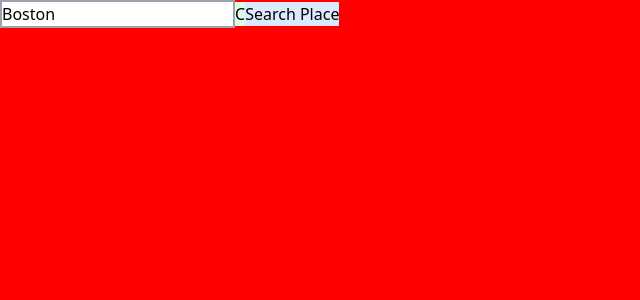
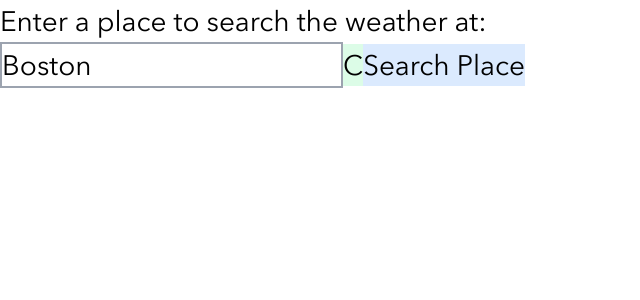
Before and after one commit to christian7974/React-Weather-App, a React (Create React App) app: page / in a window 1280 px wide. Shown: the top 300 px of the page, without its empty margins (0-640 px from the left). Built offline with nearby package versions, Linux system fonts and the light colour scheme; no server answers.

Commit message:
Added Styling
Added some basic styling (colors, font sizes); getting used to working with Tailwind.

```diff
--- a/src/App.jsx
+++ b/src/App.jsx
@@ -19,7 +19,9 @@ function App() {
   };
 
   return (
-    <div className='h-24'>
+    <div className='h-24 text-base'>
+      <h1>Enter a place to search the weather at:</h1>
+
       <InputPlace
         value={tempLocation}
         updateValue={updateTempLocation}
@@ -35,6 +37,7 @@ function App() {
         onClick={handleButtonClick}>
         Search Place
       </button>
+
       <ShowWeather
         place={finalLocation}
         weatherState={weatherObject}
--- a/src/ShowWeather.jsx
+++ b/src/ShowWeather.jsx
@@ -20,15 +20,15 @@ export default function ShowWeather({place, weatherState, updateWeatherObject, u
     return (
         <>
           {weatherState && weatherState.location && (
-            <>
-              <p className='bg-indigo-500'>{weatherState.location.name}</p>
-              <p className='bg-indigo-500'>{weatherState.location.region}</p>
+            <div className="bg-red-100 p-4 space-y-4 font-sans">
+              <p className="mb-4">{weatherState.location.name}</p>
+              <p className="mb-4">{weatherState.location.region}</p>
               {unit === "C" ?
-                <p className='bg-indigo-500'>{weatherState.current.temp_c}&#176;C</p> :
-                <p className='bg-indigo-500'>{weatherState.current.temp_f}&#176;F</p>
+                <p className="mb-4">{weatherState.current.temp_c}&#176;C</p> :
+                <p className="mb-4">{weatherState.current.temp_f}&#176;F</p>
               }
               <img src={weatherState.current.condition.icon} alt={weatherState.current.condition.text} />
-            </>
+            </div>
           )}
           {weatherState.error && (
             <p className="bg-indigo-500">{weatherState.error}</p>
@@ -36,47 +36,3 @@ export default function ShowWeather({place, weatherState, updateWeatherObject, u
         </>
     );
 }
-
-/*
-{
-    "location": {
-        "name": "Boston",
-        "region": "Massachusetts",
-        "country": "United States of America",
-        "lat": 42.36,
-        "lon": -71.06,
-        "tz_id": "America/New_York",
-        "localtime_epoch": 1709213954,
-        "localtime": "2024-02-29 8:39"
-    },
-    "current": {
-        "last_updated_epoch": 1709213400,
-        "last_updated": "2024-02-29 08:30",
-        "temp_c": -2.2,
-        "temp_f": 28,
-        "is_day": 1,
-        "condition": {
-            "text": "Partly cloudy",
-            "icon": "//cdn.weatherapi.com/weather/64x64/day/116.png",
-            "code": 1003
-        },
-        "wind_mph": 15,
-        "wind_kph": 24.1,
-        "wind_degree": 280,
-        "wind_dir": "W",
-        "pressure_mb": 1019,
-        "pressure_in": 30.1,
-        "precip_mm": 0,
-        "precip_in": 0,
-        "humidity": 39,
-        "cloud": 25,
-        "feelslike_c": -8.8,
-        "feelslike_f": 16.2,
-        "vis_km": 16,
-        "vis_miles": 9,
-        "uv": 2,
-        "gust_mph": 18.9,
-        "gust_kph": 30.3
-    }
-}
-*/
--- a/src/index.css
+++ b/src/index.css
@@ -2,6 +2,7 @@
 @tailwind components;
 @tailwind utilities;
 
-* {
-    background: red;
+@font-face {
+    font-family: 'Avenir';
+    src: url("../public/fonts/AvenirNextCyr-Regular.ttf");
 }
--- a/tailwind.config.js
+++ b/tailwind.config.js
@@ -6,6 +6,13 @@ module.exports = {
   ],
   theme: {
     extend: {},
+    fontFamily: {
+      sans:['Avenir', 'system-ui'],
+      serif:['ui-serif', 'Georgia'],
+    },
+    fontSize: {
+      base: '28px',
+    }
   },
   plugins: [],
 }
```
Also changed, not shown: public/fonts/AvenirNextCyr-Regular.ttf (added).
